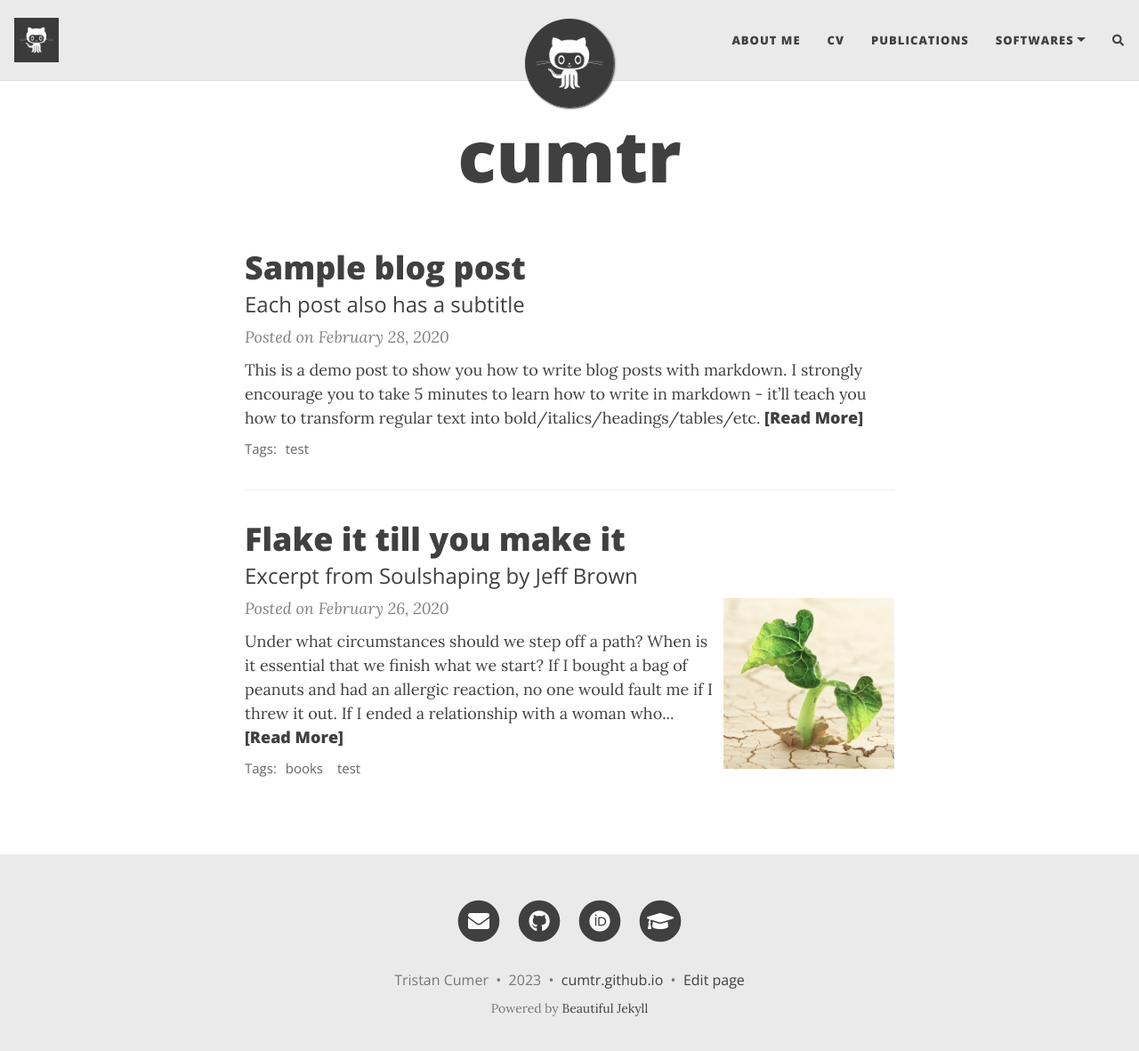
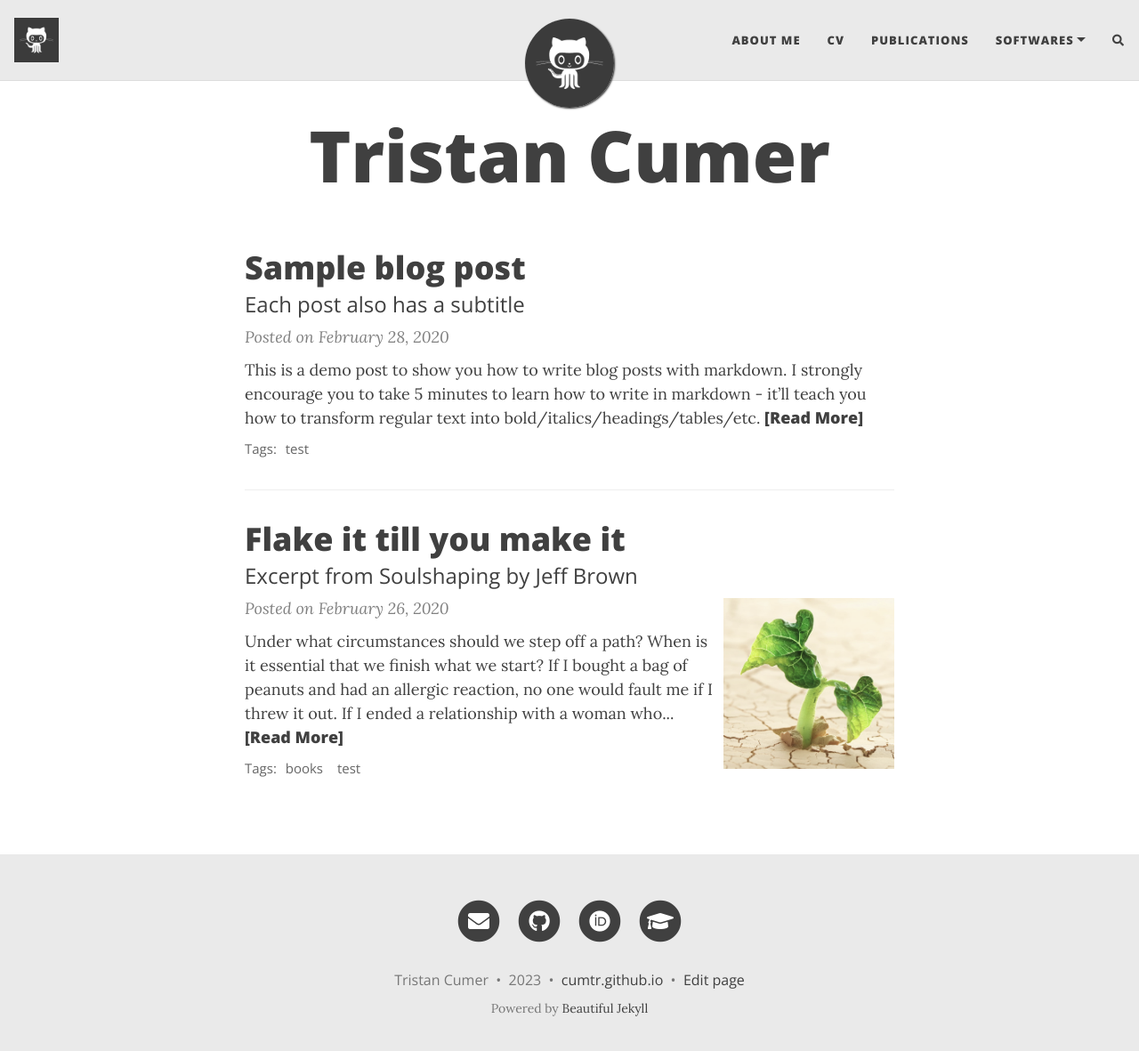
Before and after one commit to cumtr/cumtr.github.io, a Jekyll site: the page built from index.html, in a window 1280 px wide and 1194 px high. Shown: the top 1181 px of the window at 89% size. Built offline with Jekyll 4.4.1, drawn with Linux system fonts in a browser that asks for light colours; nearby versions of some CDN libraries; the list of posts is cut into pages by our own code; comment, search, counter and statistics services are not loaded.

Commit message:
Update index.html

```diff
--- a/index.html
+++ b/index.html
@@ -1,5 +1,5 @@
 ---
 layout: home
-title: cumtr
+title: Tristan Cumer
 subtitle:
 ---
```
